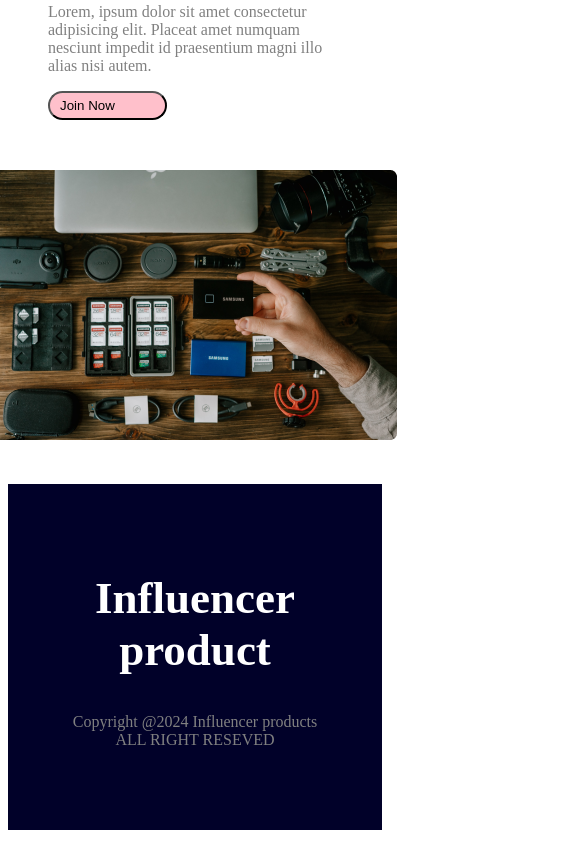
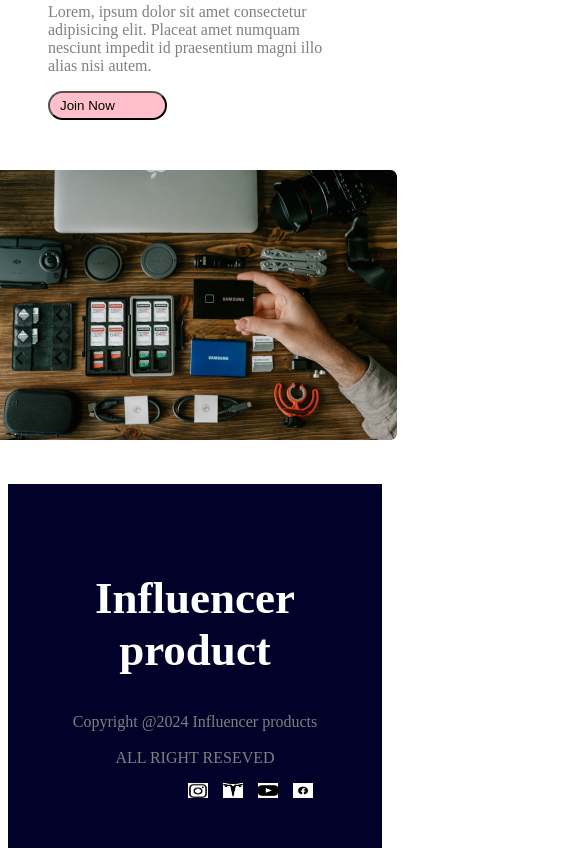
Before and after one commit to mddipu2219/Influencers-gear-web, a plain HTML site: page index.html in a window 390 px wide. Shown: the part 6275-7131 px from the top of the page, 585 px wide, since content can reach past the window. Drawn offline with Linux system fonts and the light colour scheme.

Commit message:
added footer responsive

```diff
--- a/index.html
+++ b/index.html
@@ -160,7 +160,7 @@
         <div class="footer-container">
           <h1 class="tittle">Influencer product</h1>
           <p class="description">
-            Copyright @2024 Influencer products <br />
+            Copyright @2024 Influencer products <br /><br />
             ALL RIGHT RESEVED
           </p>
           <div class="footer_icons">
--- a/styles/style.css
+++ b/styles/style.css
@@ -169,4 +169,6 @@ margin-left: 40px;
   .collection-container .see-more a{
     margin-left: 300px;
   }
+.footer_icons {
+  margin-left: 130px;
 }
```
